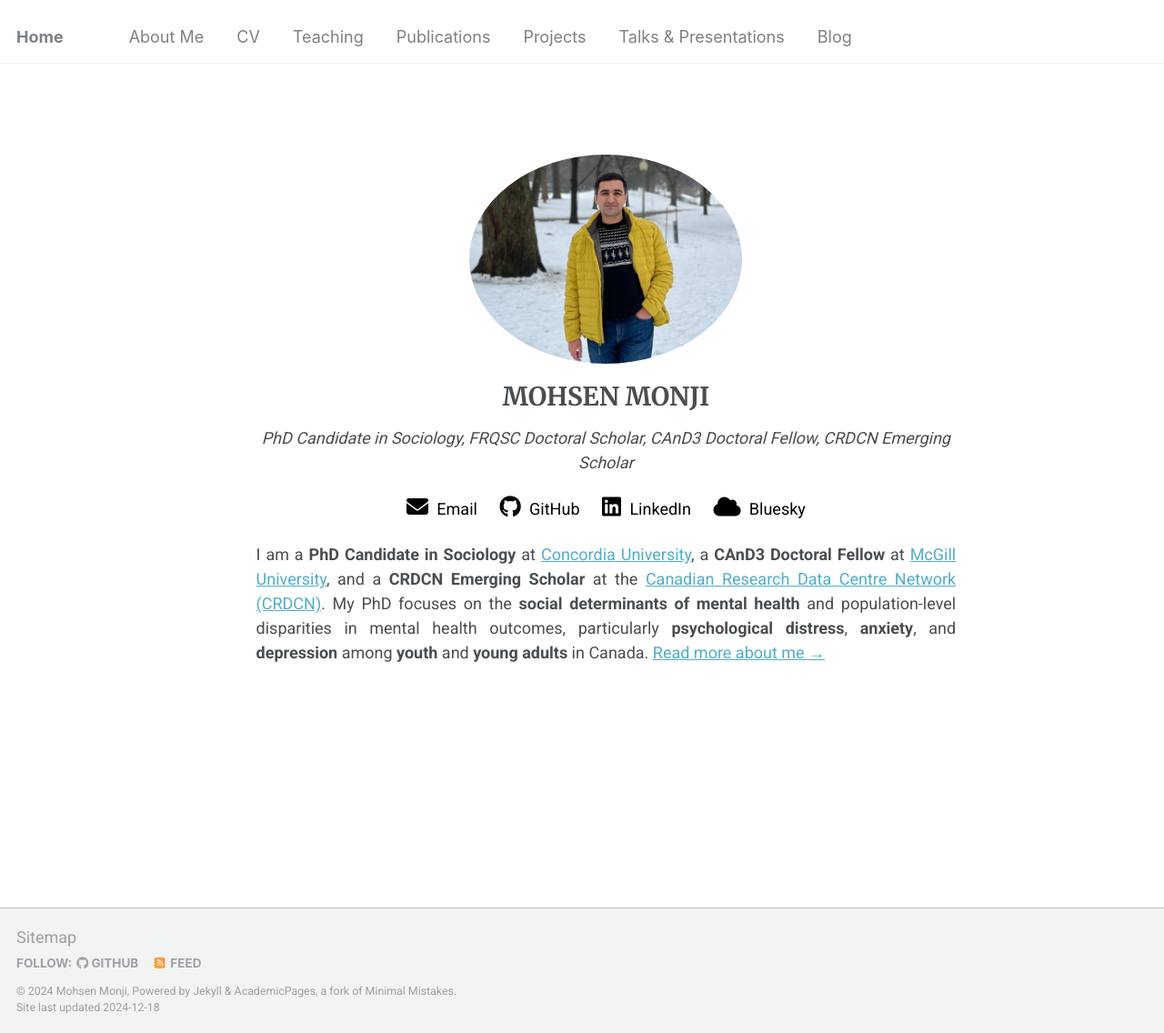
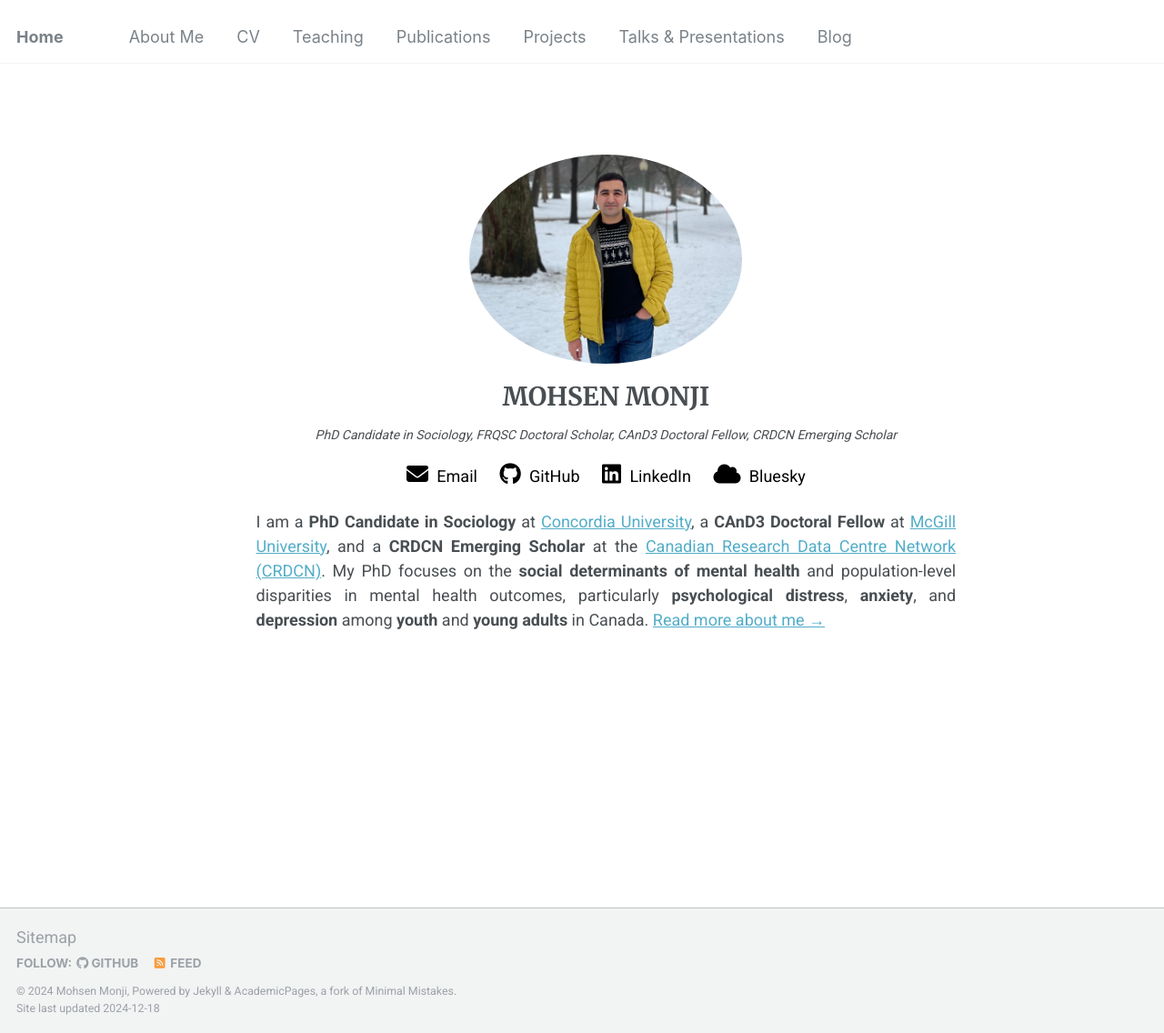
Before and after one commit to Mohsnmonji/mohsnmonji.github.io, a Jekyll site: the page built from _pages/front.md, in a window 1280 px wide and 1136 px high. Shown: the whole window at 91% size. Built offline with Jekyll 4.4.1, drawn with Linux system fonts in a browser that asks for light colours.

Commit message:
Update front.md

```diff
--- a/_pages/front.md
+++ b/_pages/front.md
@@ -15,7 +15,7 @@ hide_avatar: true
   <h1>MOHSEN MONJI</h1>
 
   <!-- Subtitle -->
-  <p style="font-style: italic; font-size: 18px; margin-top: 5px;">
+  <p style="font-style: italic; font-size: 14px; margin-top: 5px;">
     PhD Candidate in Sociology, FRQSC Doctoral Scholar, CAnD3 Doctoral Fellow, CRDCN Emerging Scholar
   </p>
 
```
